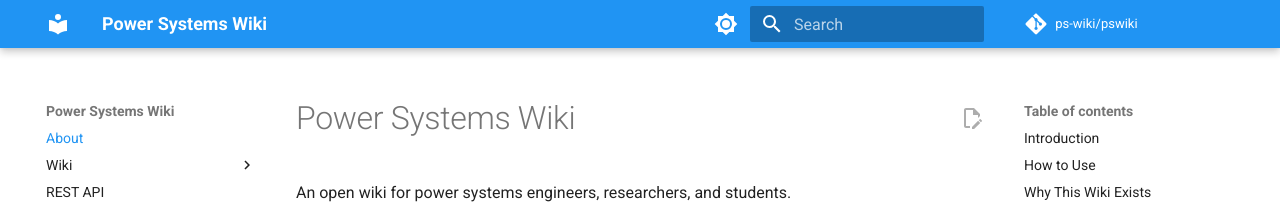
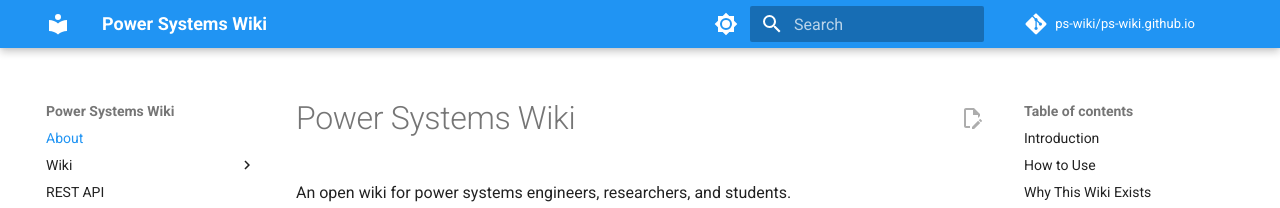
Before and after one commit to ps-wiki/ps-wiki.github.io, an MkDocs documentation site: the page built from docs/index.md, in a window 1280 px wide. Shown: the top 208 px of the page. Built offline with MkDocs 1.6.1 and Material for MkDocs 9.7.7, drawn with Linux system fonts in a browser that asks for light colours; comment, search, counter and statistics services are not loaded.

Commit message:
Fix repo url

```diff
--- a/mkdocs.yml
+++ b/mkdocs.yml
@@ -22,8 +22,8 @@ theme:
     - navigation.top
     - search.highlight
     - content.action.edit
-repo_url: https://github.com/ps-wiki/pswiki
-repo_name: ps-wiki/pswiki
+repo_url: https://github.com/ps-wiki/ps-wiki.github.io
+repo_name: ps-wiki/ps-wiki.github.io
 edit_uri: edit/main/docs/ # hand-authored pages in docs/; wiki pages override with edit_url in frontmatter
 
 plugins:
```
